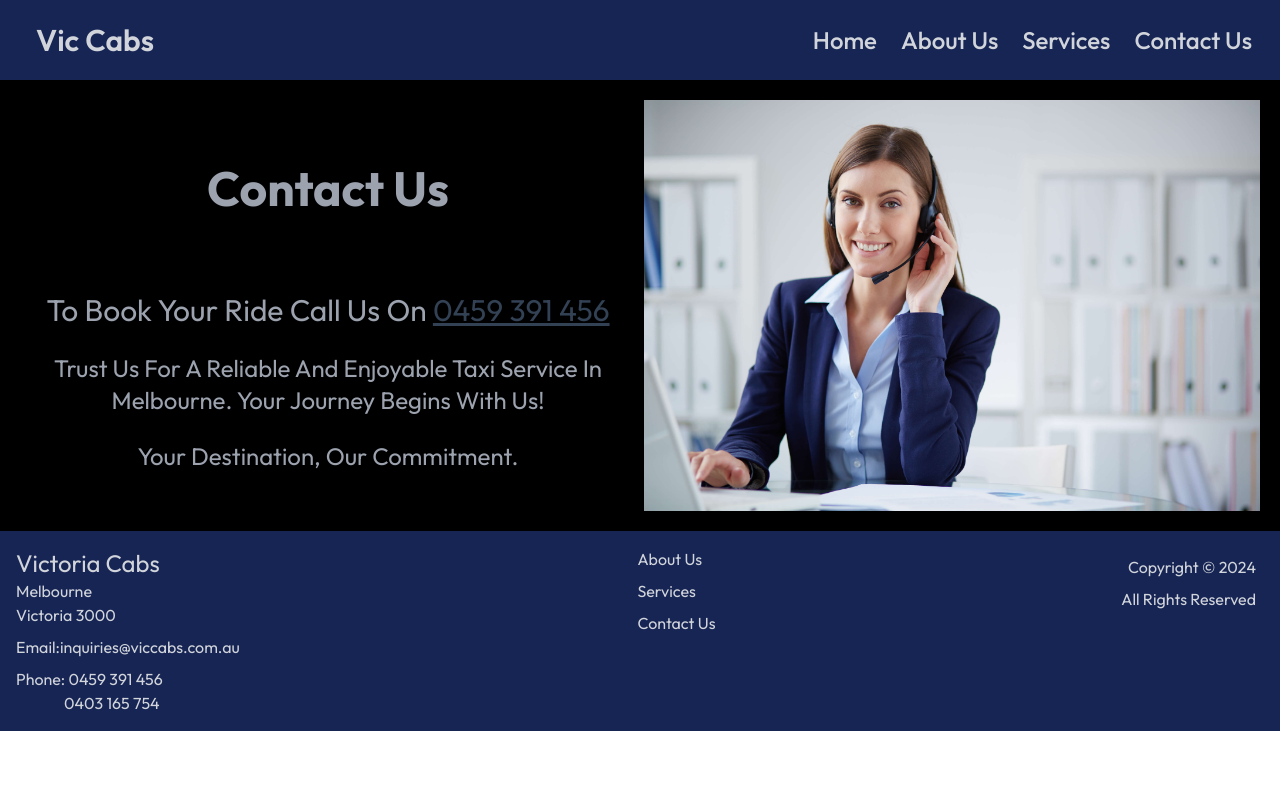
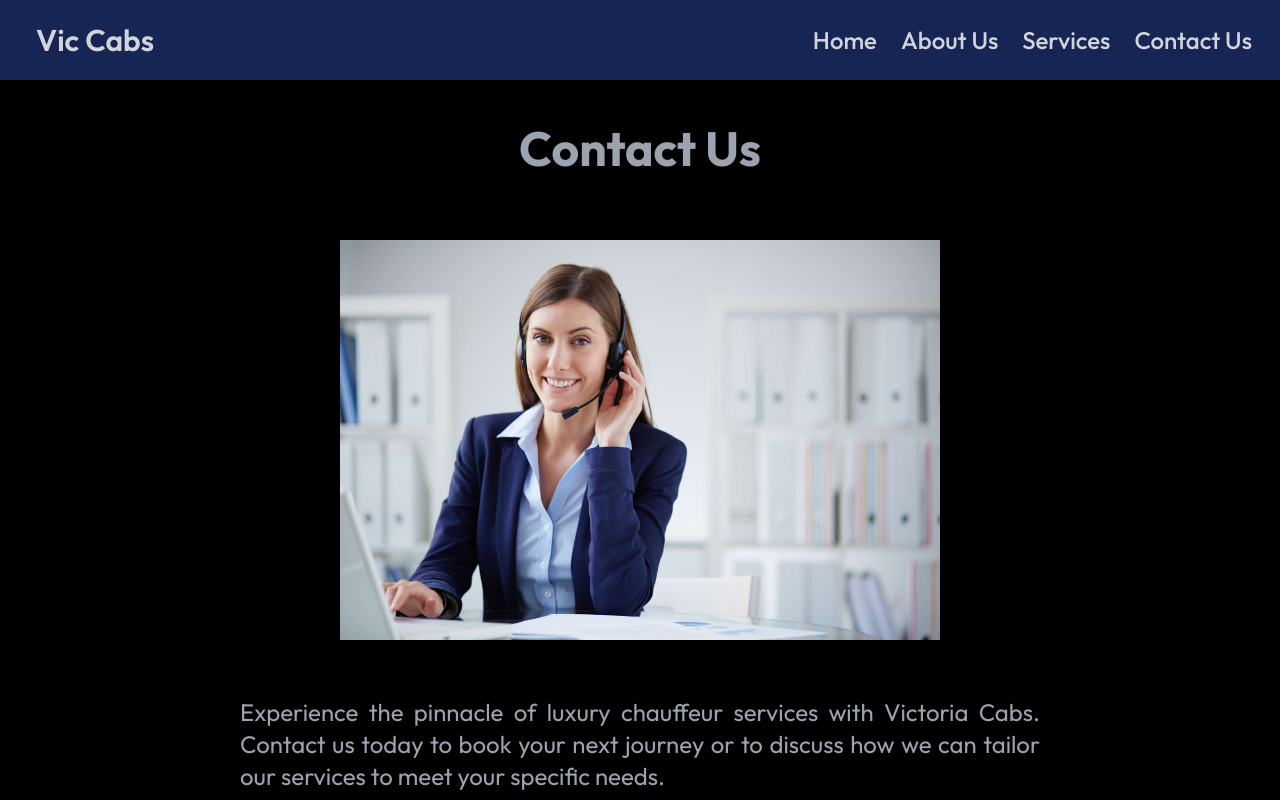
Before and after one commit to Dee1122020/viccabs, a Next.js app: page /pages/contact in a window 1280 px wide. Shown: the top 800 px of the page. Built offline with nearby package versions, Linux system fonts and the light colour scheme.

Commit message:
Changed layout and contents of contact page page

```diff
--- a/app/pages/contact/page.tsx
+++ b/app/pages/contact/page.tsx
@@ -1,28 +1,28 @@
+import Link from 'next/link'
 import React from 'react'
 
 function Contact() {
   return (
-    <div className="text-gray-400 capitalize bg-black">
-      <div className='flex flex-row-reverse gap-2 p-5'>
+    <div className="text-gray-400 bg-black p-5">
+      <div>
+        <h2 className="text-4xl font-bold text-center sm:text-5xl mb-6 py-6">
+          Contact Us
+        </h2>
+      </div>
+      <div className='flex flex-col gap-2 p-5 items-center'>
         <div className="w-1/2">
           <img src="/callcenter.jpg" alt="Call Center" />
         </div>
-        <div className='w-1/2 mt-16'>
-          <h2 className="text-4xl font-bold text-center sm:text-5xl mb-6">
-            Contact Us
-          </h2>
-          <h3 className="text-2xl text-center sm:text-3xl mb-6 mt-20">
-            To Book your ride Call us on&nbsp;
-            <a href="tel:+61459391456"
-              ><u className="text-slate-700">0459 391 456</u></a>
+        <div className='w-2/3 mt-12'>
+          <p className="text-1xl text-justify sm:text-2xl mb-6">
+          Experience the pinnacle of luxury chauffeur services with Victoria Cabs. Contact us today to book your next journey or to discuss how we can tailor our services to meet your specific needs.
+          </p>
+
+          <h3 className="text-2xl text-justify capitalize sm:text-3xl mb-6 mt-16">
+             Call us now&nbsp;
+            <Link href="tel:+61459391456"
+              ><u className="text-slate-700">0459 391 456</u></Link>
           </h3>
-          <p className="text-1xl text-center sm:text-2xl mb-6">
-            Trust us for a reliable and enjoyable taxi service in Melbourne. Your
-            journey begins with us!
-          </p>
-          <p className="text-1xl text-center sm:text-2xl mb-6">
-            Your destination, our commitment.
-          </p>
         </div>
       </div>
     </div>
--- a/components/Footer.tsx
+++ b/components/Footer.tsx
@@ -4,9 +4,9 @@ import React from 'react'
 function Footer() {
   return (
     <div>
-      <footer className="bg-blue-950 text-gray-300">
-        <div className="mx-auto p-4 flex flex-row sm:flex:row sm:justify-between">
-          <address className='not-italic'>
+      <footer className="bg-blue-950 text-gray-300 p-5">
+        <div className="p-4 flex flex-row sm:flex:row sm:justify-between">
+          <address className='not-italic ml-5'>
             <section className='mb-2'>
               <h2 className='text-2xl'>Victoria Cabs</h2>
               <p>Melbourne<br/>Victoria 3000
@@ -14,7 +14,7 @@ function Footer() {
             </section>
             <section className='mb-2'>
               <p>
-              Email:
+              Email:&nbsp;
               <Link href="mailto:inquiries@viccabs.com.au"
                 >inquiries@viccabs.com.au</Link>
               </p>
@@ -25,7 +25,7 @@ function Footer() {
             </section>
 
           </address>
-          <nav className="hidden md:flex flex-col gap-2" aria-label="footer">
+          <nav className="hidden md:flex flex-col gap-2 text-2xl" aria-label="footer">
             <Link href="/pages/about" className='link cursor-pointer hover:opacity-40' >
               About Us
             </Link>
```
